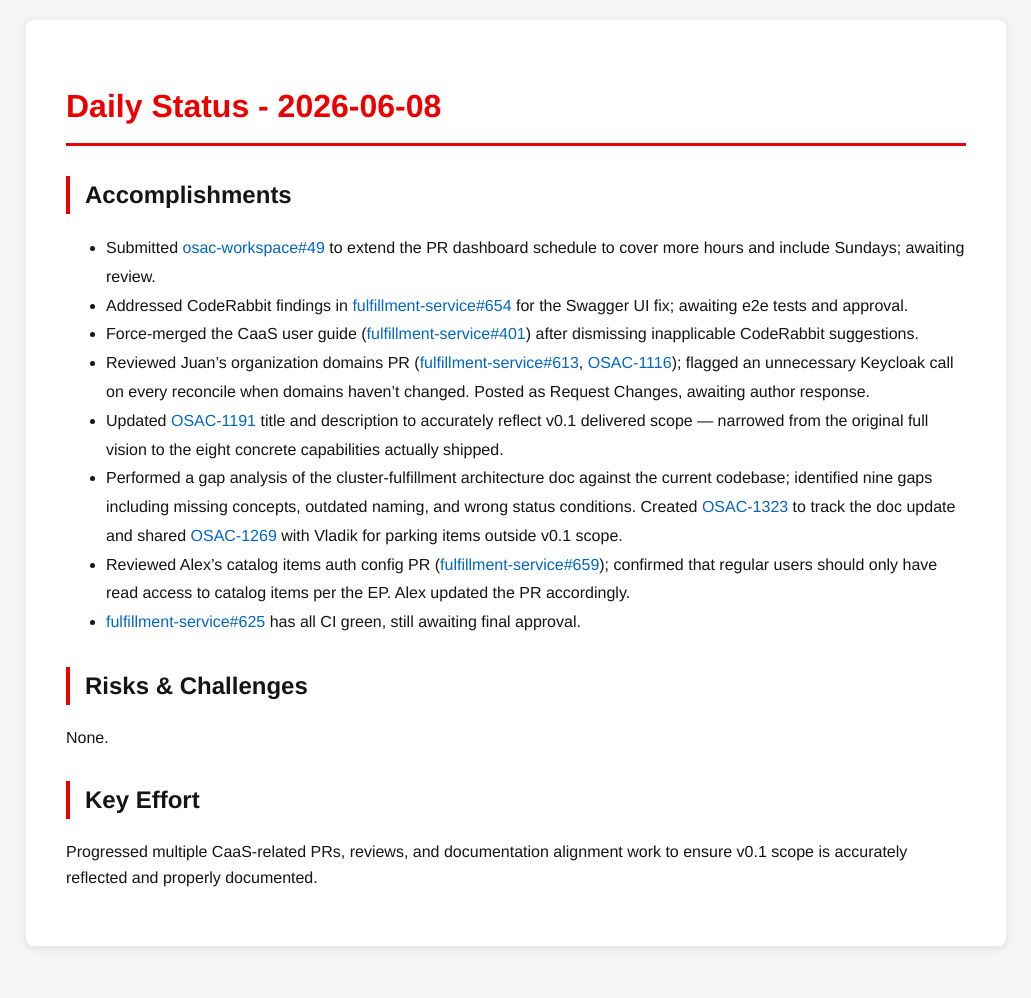
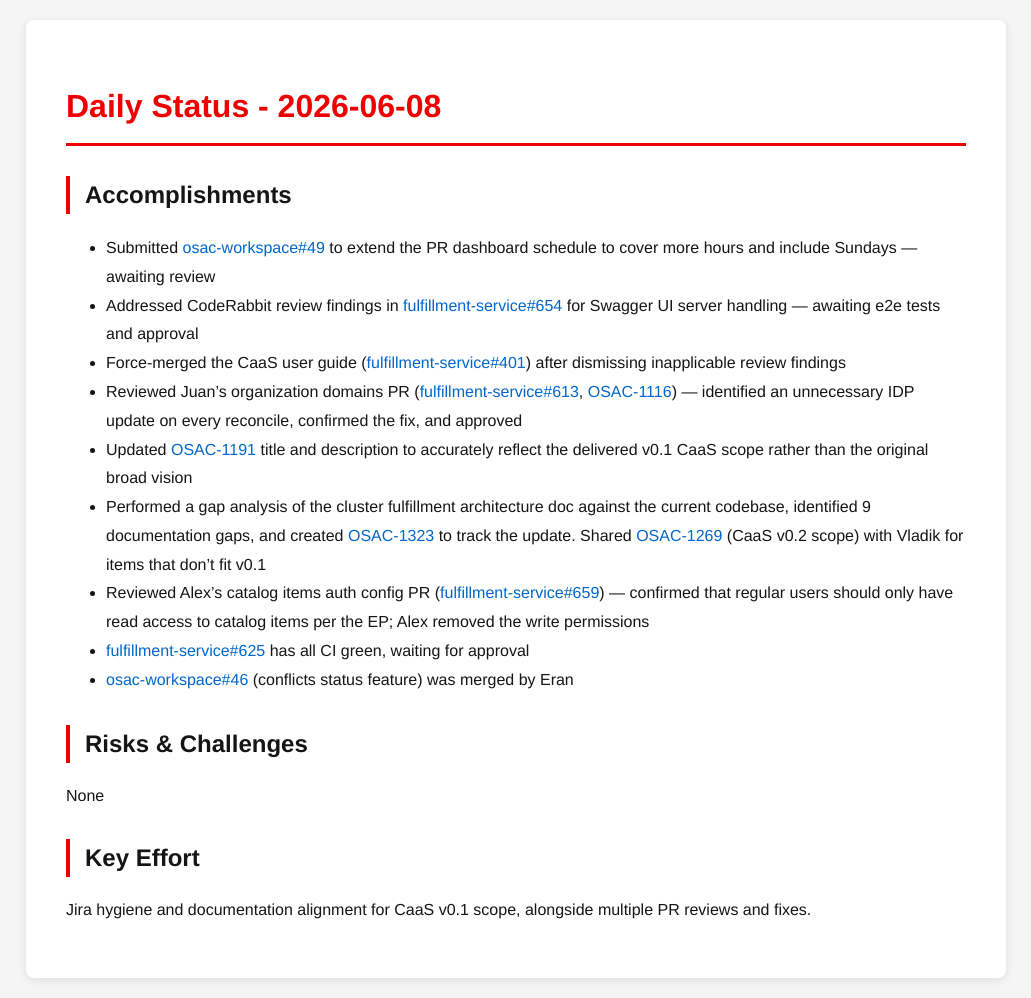
Before and after one commit to tzvatot/daily-status, a Jekyll site: the page built from 2026-06-08.md, in a window 1280 px wide. Shown: the whole page, without its empty margins (124-1155 px from the left). Built offline with Jekyll 4.4.1, drawn with Linux system fonts in a browser that asks for light colours; before the commit the page ends 966 px from its top, so only the background shows below that.

Commit message:
Daily status update - 2026-06-08

```diff
--- a/2026-06-08.md
+++ b/2026-06-08.md
@@ -7,17 +7,18 @@ date: 2026-06-08
 # Daily Status - 2026-06-08
 
 ## Accomplishments
-- Submitted [osac-workspace#49](https://github.com/osac-project/osac-workspace/pull/49) to extend the PR dashboard schedule to cover more hours and include Sundays; awaiting review.
-- Addressed CodeRabbit findings in [fulfillment-service#654](https://github.com/osac-project/fulfillment-service/pull/654) for the Swagger UI fix; awaiting e2e tests and approval.
-- Force-merged the CaaS user guide ([fulfillment-service#401](https://github.com/osac-project/fulfillment-service/pull/401)) after dismissing inapplicable CodeRabbit suggestions.
-- Reviewed Juan's organization domains PR ([fulfillment-service#613](https://github.com/osac-project/fulfillment-service/pull/613), [OSAC-1116](https://redhat.atlassian.net/browse/OSAC-1116)); flagged an unnecessary Keycloak call on every reconcile when domains haven't changed. Posted as Request Changes, awaiting author response.
-- Updated [OSAC-1191](https://redhat.atlassian.net/browse/OSAC-1191) title and description to accurately reflect v0.1 delivered scope — narrowed from the original full vision to the eight concrete capabilities actually shipped.
-- Performed a gap analysis of the cluster-fulfillment architecture doc against the current codebase; identified nine gaps including missing concepts, outdated naming, and wrong status conditions. Created [OSAC-1323](https://redhat.atlassian.net/browse/OSAC-1323) to track the doc update and shared [OSAC-1269](https://redhat.atlassian.net/browse/OSAC-1269) with Vladik for parking items outside v0.1 scope.
-- Reviewed Alex's catalog items auth config PR ([fulfillment-service#659](https://github.com/osac-project/fulfillment-service/pull/659)); confirmed that regular users should only have read access to catalog items per the EP. Alex updated the PR accordingly.
-- [fulfillment-service#625](https://github.com/osac-project/fulfillment-service/pull/625) has all CI green, still awaiting final approval.
+- Submitted [osac-workspace#49](https://github.com/osac-project/osac-workspace/pull/49) to extend the PR dashboard schedule to cover more hours and include Sundays — awaiting review
+- Addressed CodeRabbit review findings in [fulfillment-service#654](https://github.com/osac-project/fulfillment-service/pull/654) for Swagger UI server handling — awaiting e2e tests and approval
+- Force-merged the CaaS user guide ([fulfillment-service#401](https://github.com/osac-project/fulfillment-service/pull/401)) after dismissing inapplicable review findings
+- Reviewed Juan's organization domains PR ([fulfillment-service#613](https://github.com/osac-project/fulfillment-service/pull/613), [OSAC-1116](https://redhat.atlassian.net/browse/OSAC-1116)) — identified an unnecessary IDP update on every reconcile, confirmed the fix, and approved
+- Updated [OSAC-1191](https://redhat.atlassian.net/browse/OSAC-1191) title and description to accurately reflect the delivered v0.1 CaaS scope rather than the original broad vision
+- Performed a gap analysis of the cluster fulfillment architecture doc against the current codebase, identified 9 documentation gaps, and created [OSAC-1323](https://redhat.atlassian.net/browse/OSAC-1323) to track the update. Shared [OSAC-1269](https://redhat.atlassian.net/browse/OSAC-1269) (CaaS v0.2 scope) with Vladik for items that don't fit v0.1
+- Reviewed Alex's catalog items auth config PR ([fulfillment-service#659](https://github.com/osac-project/fulfillment-service/pull/659)) — confirmed that regular users should only have read access to catalog items per the EP; Alex removed the write permissions
+- [fulfillment-service#625](https://github.com/osac-project/fulfillment-service/pull/625) has all CI green, waiting for approval
+- [osac-workspace#46](https://github.com/osac-project/osac-workspace/pull/46) (conflicts status feature) was merged by Eran
 
 ## Risks & Challenges
-None.
+None
 
 ## Key Effort
-Progressed multiple CaaS-related PRs, reviews, and documentation alignment work to ensure v0.1 scope is accurately reflected and properly documented.
+Jira hygiene and documentation alignment for CaaS v0.1 scope, alongside multiple PR reviews and fixes.
```
